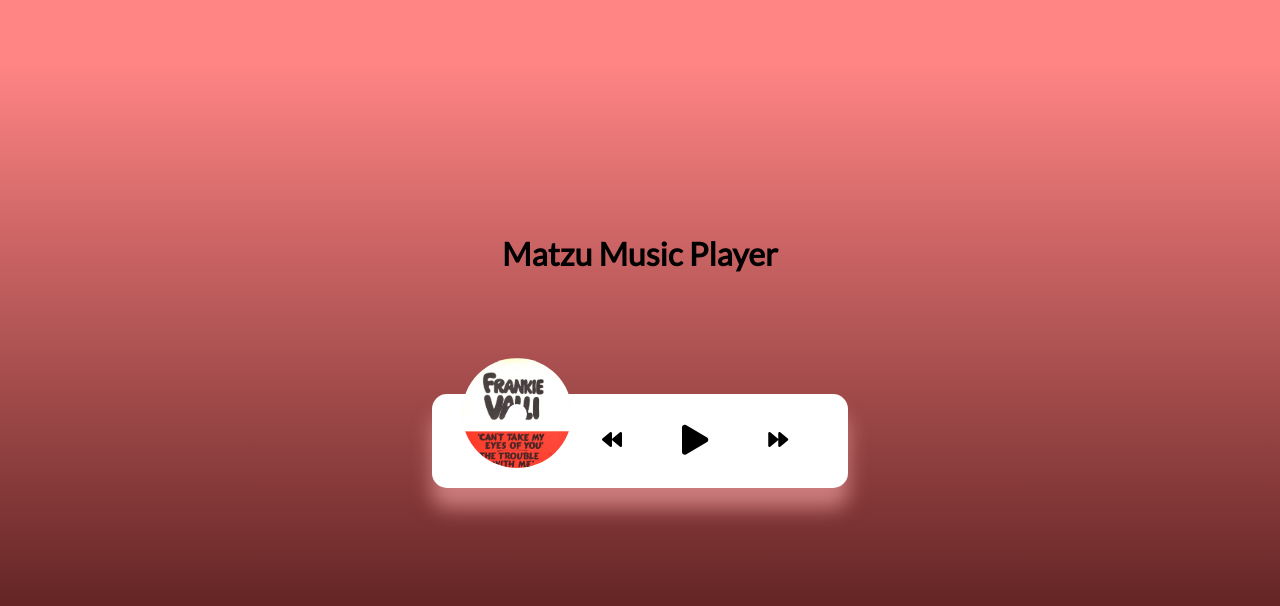
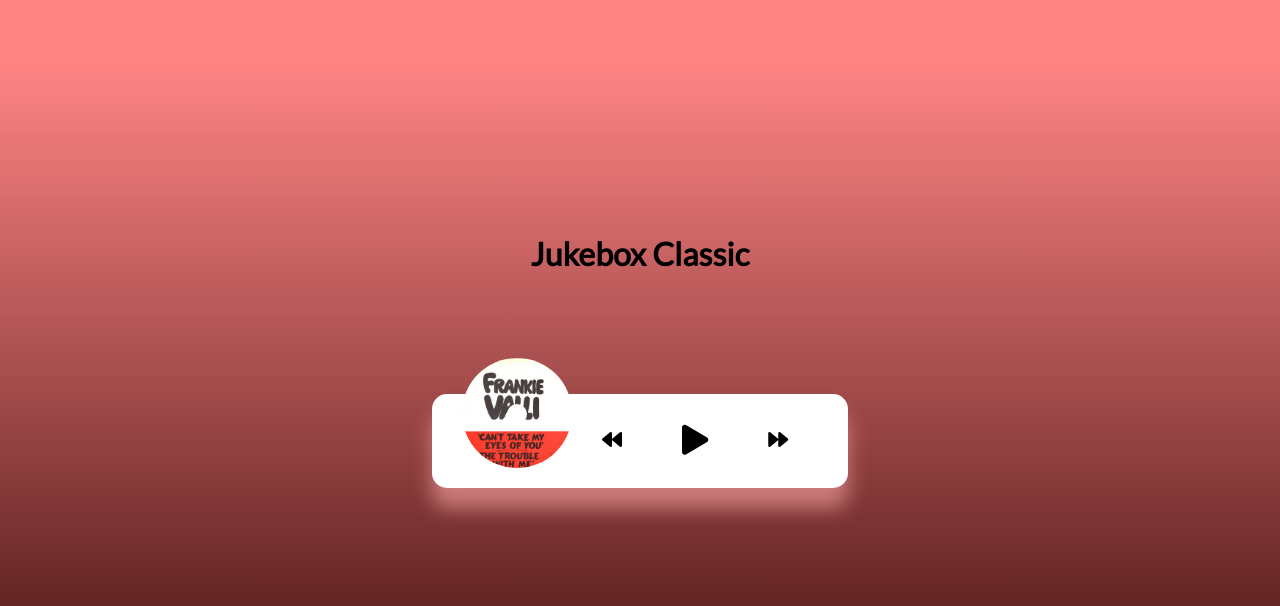
Before and after one commit to matthewrelota/matthewrelota.github.io, a plain HTML site: page musicplayer/musicplayer.html in a window 1280 px wide. Drawn offline with Linux system fonts and the light colour scheme.

Commit message:
Update musicplayer.html

```diff
--- a/musicplayer/musicplayer.html
+++ b/musicplayer/musicplayer.html
@@ -10,10 +10,10 @@
     />
     <link rel="stylesheet" href="style.css" />
     <link rel="stylesheet" href="mediaqueries.css" />
-    <title>Matzu Player</title>
+    <title>Jukebox by Matthew</title>
   </head>
   <body>
-    <h1>Matzu Music Player</h1>
+    <h1>Jukebox Classic</h1>
 
     <div class="music-container" id="music-container">
       <div class="music-info">
```
